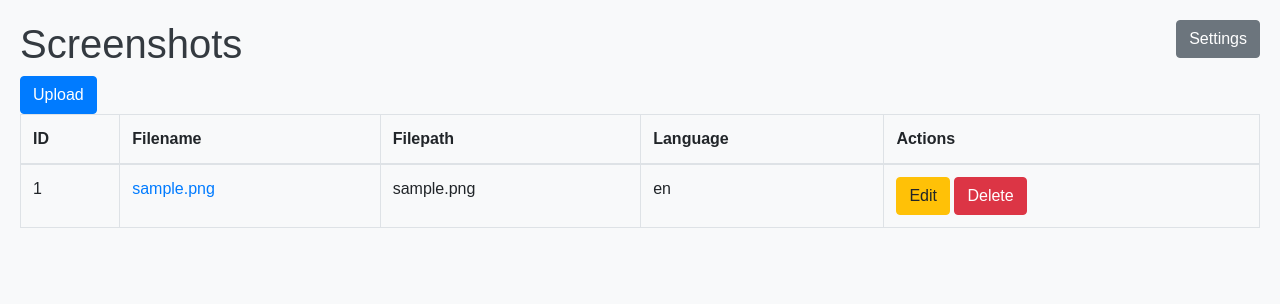
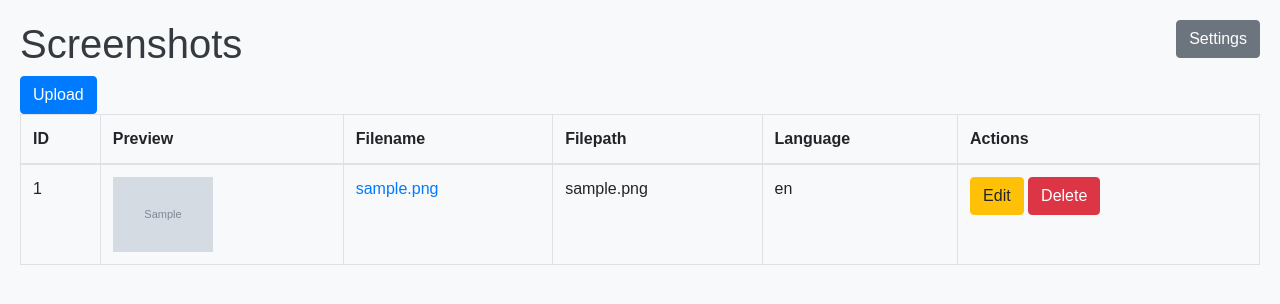
Before and after one commit to camdenwebster/ScreenshotManager, a Flask app: page / in a window 1280 px wide. Shown: the top 304 px of the page. Run offline with Flask 3, Linux system fonts and the light colour scheme; tables that the repository leaves empty hold one stand-in row (values such as "Sample post"); grey boxes marked "Sample" are stand-in pictures; some libraries are stand-ins or nearby versions.

Commit message:
Add image preview to screenshots.html

```diff
--- a/templates/screenshots.html
+++ b/templates/screenshots.html
@@ -32,6 +32,10 @@
             top: 20px;
             right: 20px;
         }
+        .img-preview {
+            max-width: 100px;
+            max-height: 100px;
+        }
     </style>
 </head>
 <body>
@@ -44,6 +48,7 @@
         <thead>
             <tr>
                 <th>ID</th>
+                <th>Preview</th>
                 <th>Filename</th>
                 <th>Filepath</th>
                 <th>Language</th>
@@ -54,6 +59,7 @@
             {% for screenshot in screenshots %}
             <tr>
                 <td>{{ screenshot.id }}</td>
+                <td><img src="{{ url_for('uploaded_file', actual_filename=screenshot.filepath.split('/')[-1], filename=screenshot.filename) }}" alt="Screenshot" class="img-preview"></td>
                 <td><a href="{{ url_for('screenshot_detail', id=screenshot.id) }}">{{ screenshot.filename }}</a></td>
                 <td>{{ screenshot.filepath }}</td>
                 <td>{{ screenshot.language }}</td>
```
